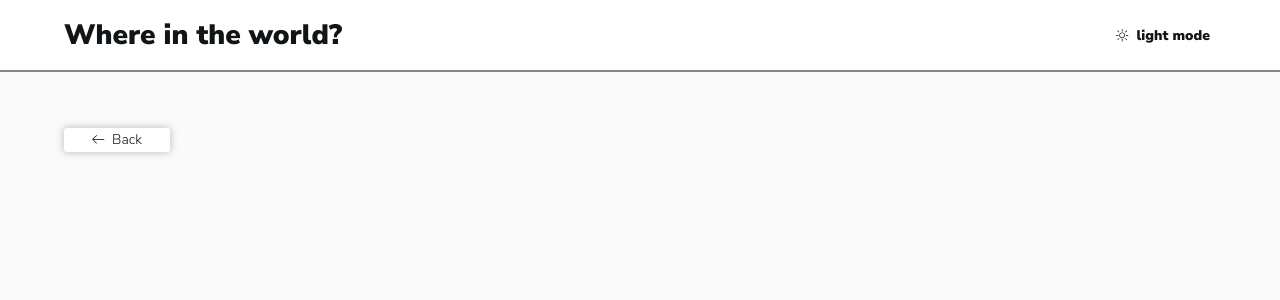
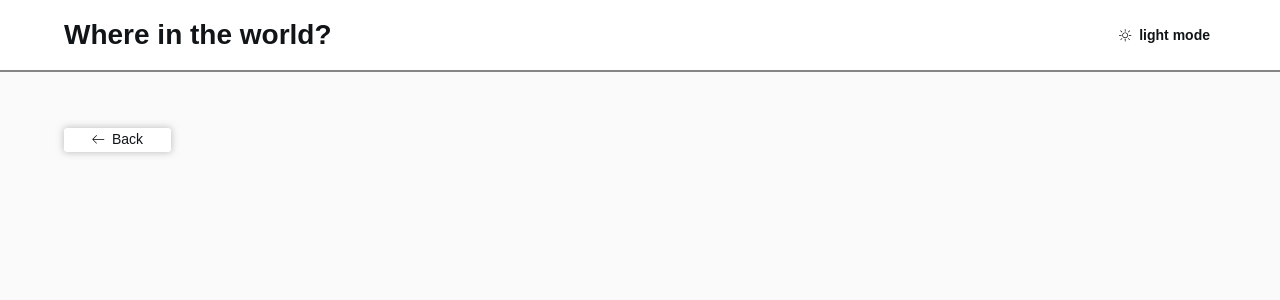
Before and after one commit to Chocogrenouille/rest-countries, a React (Create React App) app: page /1 in a window 1280 px wide. Shown: the top 300 px of the page. Built offline with nearby package versions, Linux system fonts and the light colour scheme; no server answers.

Commit message:
updated default font

```diff
--- a/styles/global.scss
+++ b/styles/global.scss
@@ -16,7 +16,7 @@
 html,
 body {
   height: 100%;
-  font-family: 'Nunito Sans', sans-serif;
+  font-family: 'Dongle-Regular', sans-serif;
 }
 
 body {
```
